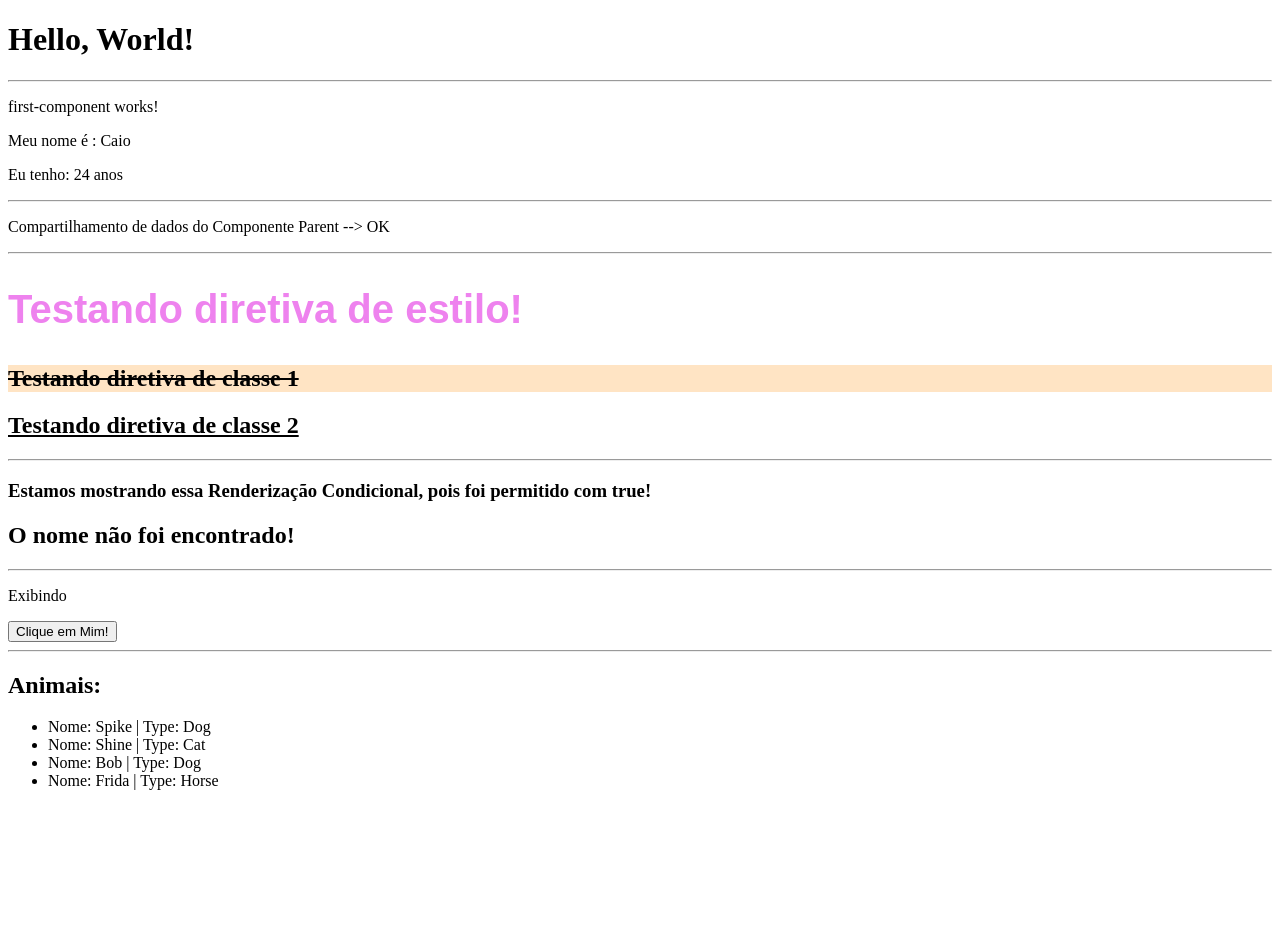
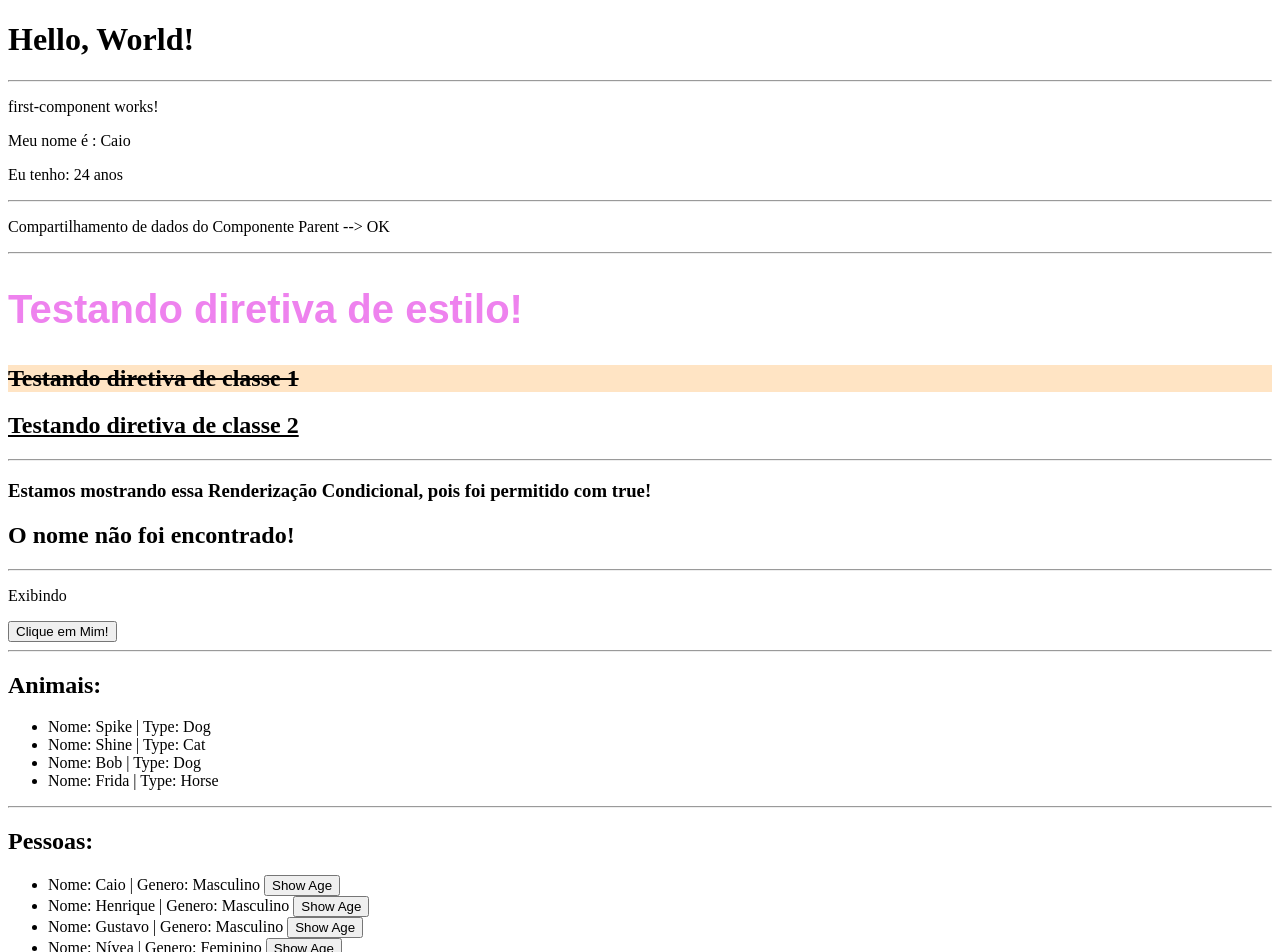
Before and after one commit to Caio-4lberto/mySelf, an Angular app: page / in a window 1280 px wide. Shown: the top 952 px of the page. Before the commit the page ends 806 px from the top, so only its background shows below. Built offline with nearby package versions, Linux system fonts and the light colour scheme.

Commit message:
Interfaces

```diff
--- a/src/app/app.component.html
+++ b/src/app/app.component.html
@@ -11,3 +11,5 @@
 <app-events></app-events>
 <hr>
 <app-list-render></app-list-render>
+<hr>
+<app-example-application-interfaces></app-example-application-interfaces>
--- a/src/app/app.module.ts
+++ b/src/app/app.module.ts
@@ -9,6 +9,7 @@ import { DirectivesComponent } from './components/directives/directives.componen
 import { IfRenderComponent } from './components/if-render/if-render.component';
 import { EventsComponent } from './components/events/events.component';
 import { ListRenderComponent } from './components/list-render/list-render.component';
+import { ExampleApplicationInterfacesComponent } from './components/example-application-interfaces/example-application-interfaces.component';
 
 @NgModule({
   declarations: [
@@ -18,7 +19,8 @@ import { ListRenderComponent } from './components/list-render/list-render.compon
     DirectivesComponent,
     IfRenderComponent,
     EventsComponent,
-    ListRenderComponent
+    ListRenderComponent,
+    ExampleApplicationInterfacesComponent
   ],
   imports: [
     BrowserModule,
--- /dev/null
+++ b/src/app/components/example-application-interfaces/example-application-interfaces.component.html
@@ -0,0 +1,10 @@
+<div>
+  <h2>Pessoas:</h2>
+  <ul>
+    <li *ngFor="let person of people">
+      Nome: {{ person.name }} | Genero: {{ person.genre }}
+      <button (click)="showAge(person)">Show Age</button>
+    </li>
+  </ul>
+  <h3>{{ personDetails }}</h3>
+</div>
--- /dev/null
+++ b/src/app/components/example-application-interfaces/example-application-interfaces.component.ts
@@ -0,0 +1,30 @@
+import { Component, OnInit } from '@angular/core';
+
+import { Person } from 'src/app/person';
+
+@Component({
+  selector: 'app-example-application-interfaces',
+  templateUrl: './example-application-interfaces.component.html',
+  styleUrls: ['./example-application-interfaces.component.css']
+})
+export class ExampleApplicationInterfacesComponent implements OnInit {
+
+  people: Person[] = [       //people: object[] = [    é muito amplo utilizar o object para tipar
+    {name: "Caio", genre: "Masculino",age: 24 },
+    {name: "Henrique", genre: "Masculino", age: 15},
+    {name: "Gustavo", genre: "Masculino",age: 35},
+    {name: "Nívea", genre: "Feminino", age: 24},
+  ];
+
+  personDetails = '';
+
+  constructor() { }
+
+  ngOnInit(): void {
+  }
+
+  showAge(person: Person){
+    this.personDetails = `A pessoa denominada ${person.name} tem ${person.age} ano(s)!`;
+  }
+
+}
--- /dev/null
+++ b/src/app/person.ts
@@ -0,0 +1,5 @@
+export interface Person{
+  name: string;
+  genre: string;
+  age: number;
+}
```
Also changed, not shown: src/app/components/example-application-interfaces/example-application-interfaces.component.css (added), 1 other file (tests, documents, lock files or other folders).
